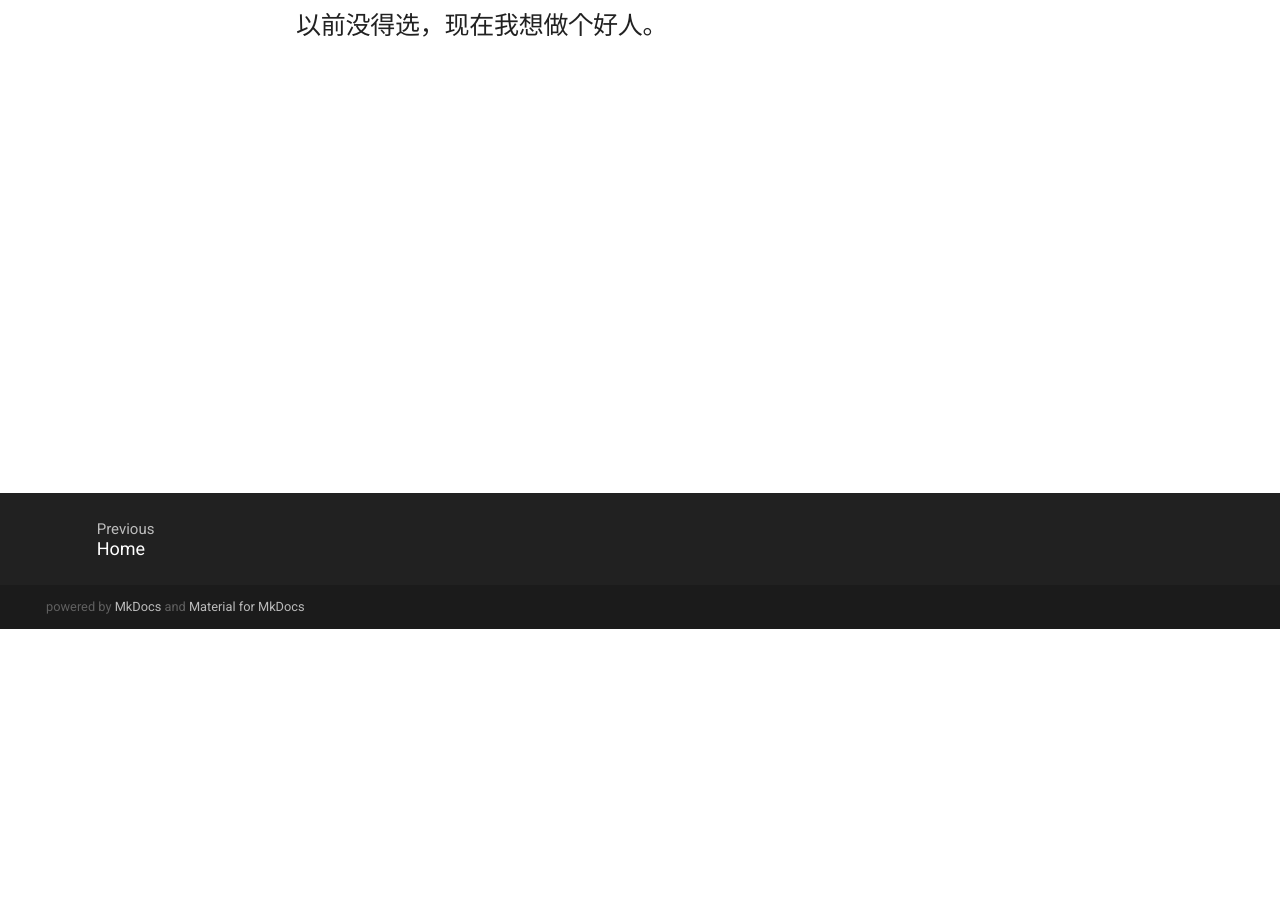
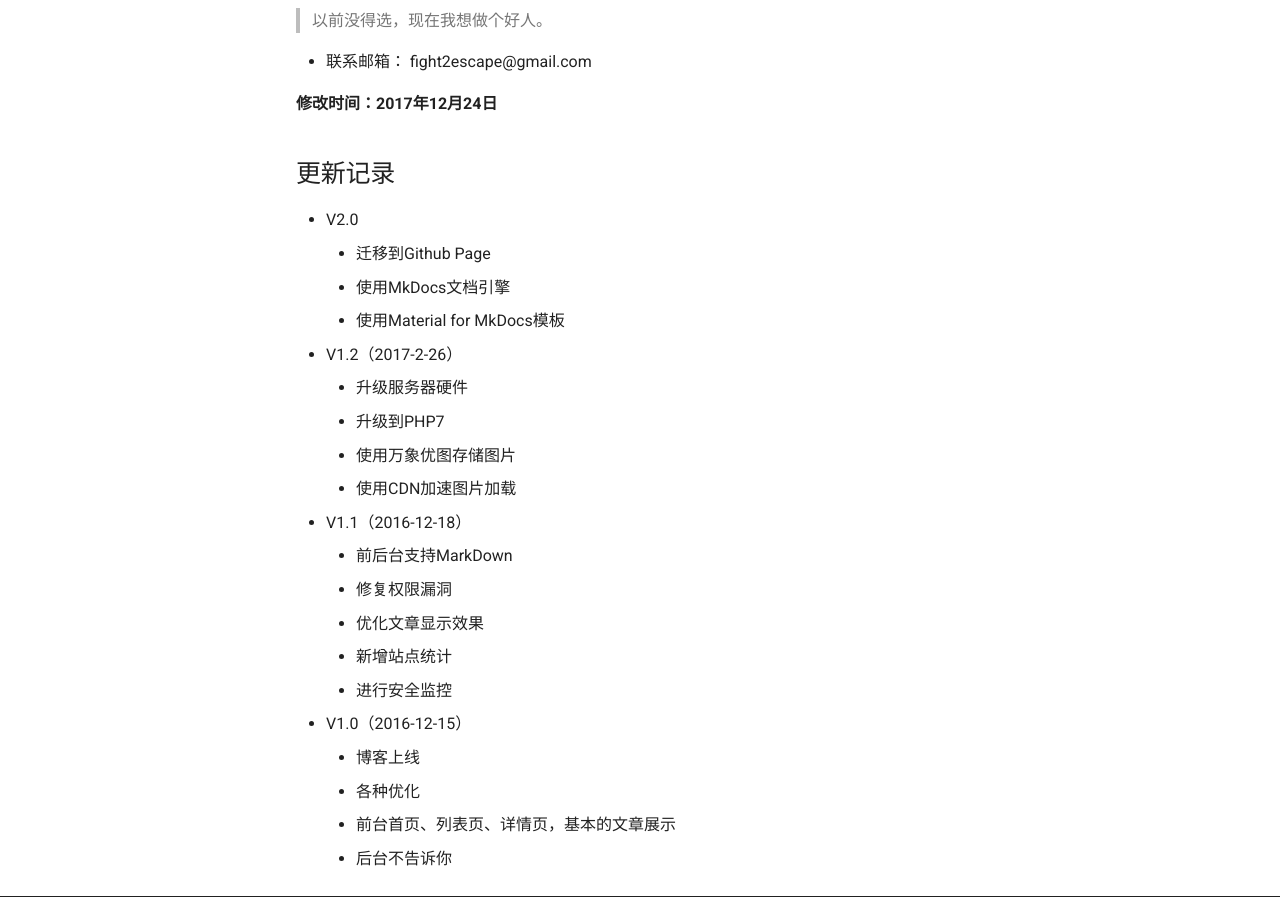
Before and after one commit to fight2escape/fight2escape.github.io, a plain HTML site: page about/index.html in a window 1280 px wide. Shown: the part 171-1068 px from the top of the page. Before the commit the page ends 800 px from the top, so only its background shows below. Drawn offline with Linux system fonts and the light colour scheme.

Commit message:
about-me

```diff
--- a/about/index.html
+++ b/about/index.html
@@ -190,8 +190,8 @@
     <ul class="md-nav__list" data-md-scrollfix>
 
         <li class="md-nav__item">
-  <a href="#_1" title="以前没得选，现在我想做个好人。" class="md-nav__link">
-    以前没得选，现在我想做个好人。
+  <a href="#_1" title="更新记录" class="md-nav__link">
+    更新记录
   </a>
 
 </li>
@@ -224,8 +224,8 @@
     <ul class="md-nav__list" data-md-scrollfix>
 
         <li class="md-nav__item">
-  <a href="#_1" title="以前没得选，现在我想做个好人。" class="md-nav__link">
-    以前没得选，现在我想做个好人。
+  <a href="#_1" title="更新记录" class="md-nav__link">
+    更新记录
   </a>
 
 </li>
@@ -247,7 +247,44 @@
 
                   <h1>About Me</h1>
 
-                <h2 id="_1">以前没得选，现在我想做个好人。</h2>
+                <blockquote>
+<p>以前没得选，现在我想做个好人。</p>
+</blockquote>
+<ul>
+<li>联系邮箱： fight2escape@gmail.com</li>
+</ul>
+<p><strong>修改时间：2017年12月24日</strong></p>
+<h2 id="_1">更新记录</h2>
+<ul>
+<li>V2.0<ul>
+<li>迁移到Github Page</li>
+<li>使用MkDocs文档引擎</li>
+<li>使用Material for MkDocs模板</li>
+</ul>
+</li>
+<li>V1.2（2017-2-26）<ul>
+<li>升级服务器硬件</li>
+<li>升级到PHP7</li>
+<li>使用万象优图存储图片</li>
+<li>使用CDN加速图片加载</li>
+</ul>
+</li>
+<li>V1.1（2016-12-18）<ul>
+<li>前后台支持MarkDown</li>
+<li>修复权限漏洞</li>
+<li>优化文章显示效果</li>
+<li>新增站点统计</li>
+<li>进行安全监控</li>
+</ul>
+</li>
+<li>V1.0（2016-12-15）<ul>
+<li>博客上线</li>
+<li>各种优化</li>
+<li>前台首页、列表页、详情页，基本的文章展示</li>
+<li>后台不告诉你</li>
+</ul>
+</li>
+</ul>
 
 
 
--- a/search/search_index.json
+++ b/search/search_index.json
@@ -12,13 +12,13 @@
         },
         {
             "location": "/about/",
-            "text": "\u4ee5\u524d\u6ca1\u5f97\u9009\uff0c\u73b0\u5728\u6211\u60f3\u505a\u4e2a\u597d\u4eba\u3002",
+            "text": "\u4ee5\u524d\u6ca1\u5f97\u9009\uff0c\u73b0\u5728\u6211\u60f3\u505a\u4e2a\u597d\u4eba\u3002\n\n\n\n\n\n\n\u8054\u7cfb\u90ae\u7bb1\uff1a fight2escape@gmail.com\n\n\n\n\n\u4fee\u6539\u65f6\u95f4\uff1a2017\u5e7412\u670824\u65e5\n\n\n\u66f4\u65b0\u8bb0\u5f55\n\n\n\n\nV2.0\n\n\n\u8fc1\u79fb\u5230Github Page\n\n\n\u4f7f\u7528MkDocs\u6587\u6863\u5f15\u64ce\n\n\n\u4f7f\u7528Material for MkDocs\u6a21\u677f\n\n\n\n\n\n\nV1.2\uff082017-2-26\uff09\n\n\n\u5347\u7ea7\u670d\u52a1\u5668\u786c\u4ef6\n\n\n\u5347\u7ea7\u5230PHP7\n\n\n\u4f7f\u7528\u4e07\u8c61\u4f18\u56fe\u5b58\u50a8\u56fe\u7247\n\n\n\u4f7f\u7528CDN\u52a0\u901f\u56fe\u7247\u52a0\u8f7d\n\n\n\n\n\n\nV1.1\uff082016-12-18\uff09\n\n\n\u524d\u540e\u53f0\u652f\u6301MarkDown\n\n\n\u4fee\u590d\u6743\u9650\u6f0f\u6d1e\n\n\n\u4f18\u5316\u6587\u7ae0\u663e\u793a\u6548\u679c\n\n\n\u65b0\u589e\u7ad9\u70b9\u7edf\u8ba1\n\n\n\u8fdb\u884c\u5b89\u5168\u76d1\u63a7\n\n\n\n\n\n\nV1.0\uff082016-12-15\uff09\n\n\n\u535a\u5ba2\u4e0a\u7ebf\n\n\n\u5404\u79cd\u4f18\u5316\n\n\n\u524d\u53f0\u9996\u9875\u3001\u5217\u8868\u9875\u3001\u8be6\u60c5\u9875\uff0c\u57fa\u672c\u7684\u6587\u7ae0\u5c55\u793a\n\n\n\u540e\u53f0\u4e0d\u544a\u8bc9\u4f60",
             "title": "About Me"
         },
         {
             "location": "/about/#_1",
-            "text": "",
-            "title": "\u4ee5\u524d\u6ca1\u5f97\u9009\uff0c\u73b0\u5728\u6211\u60f3\u505a\u4e2a\u597d\u4eba\u3002"
+            "text": "V2.0  \u8fc1\u79fb\u5230Github Page  \u4f7f\u7528MkDocs\u6587\u6863\u5f15\u64ce  \u4f7f\u7528Material for MkDocs\u6a21\u677f    V1.2\uff082017-2-26\uff09  \u5347\u7ea7\u670d\u52a1\u5668\u786c\u4ef6  \u5347\u7ea7\u5230PHP7  \u4f7f\u7528\u4e07\u8c61\u4f18\u56fe\u5b58\u50a8\u56fe\u7247  \u4f7f\u7528CDN\u52a0\u901f\u56fe\u7247\u52a0\u8f7d    V1.1\uff082016-12-18\uff09  \u524d\u540e\u53f0\u652f\u6301MarkDown  \u4fee\u590d\u6743\u9650\u6f0f\u6d1e  \u4f18\u5316\u6587\u7ae0\u663e\u793a\u6548\u679c  \u65b0\u589e\u7ad9\u70b9\u7edf\u8ba1  \u8fdb\u884c\u5b89\u5168\u76d1\u63a7    V1.0\uff082016-12-15\uff09  \u535a\u5ba2\u4e0a\u7ebf  \u5404\u79cd\u4f18\u5316  \u524d\u53f0\u9996\u9875\u3001\u5217\u8868\u9875\u3001\u8be6\u60c5\u9875\uff0c\u57fa\u672c\u7684\u6587\u7ae0\u5c55\u793a  \u540e\u53f0\u4e0d\u544a\u8bc9\u4f60",
+            "title": "\u66f4\u65b0\u8bb0\u5f55"
         }
     ]
 }
```
